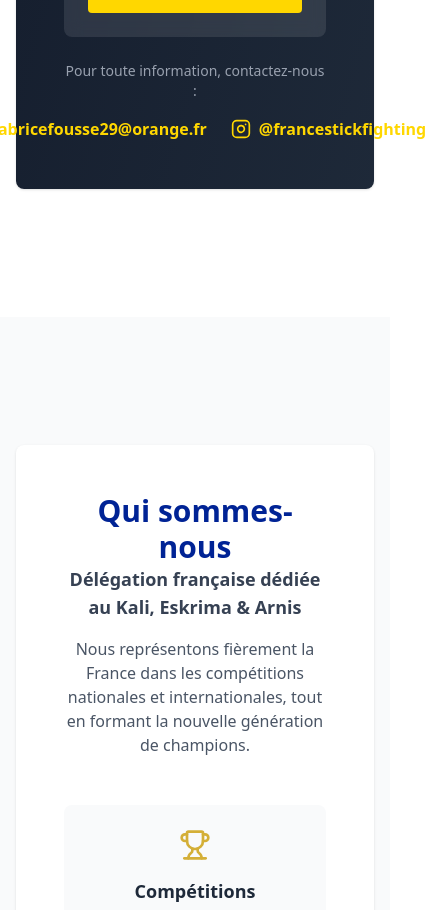
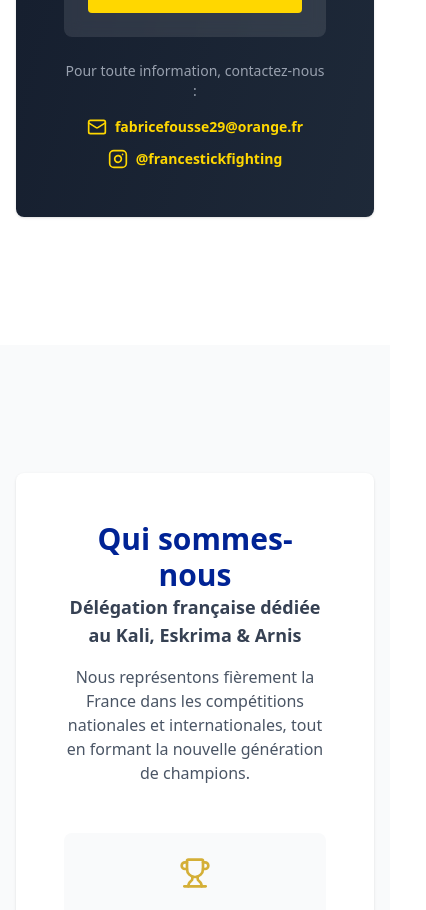
Before and after one commit to adjikpo/stickfighting_france, a Next.js app: page / in a window 390 px wide. Shown: the part 2144-3054 px from the top of the page, 426 px wide, since content can reach past the window. Built offline with nearby package versions, Linux system fonts and the light colour scheme.

Commit message:
WIP update V1

```diff
--- a/src/app/layout.tsx
+++ b/src/app/layout.tsx
@@ -13,6 +13,11 @@ export const metadata: Metadata = {
   description: "Fédération française de Kali Eskrima Arnis - Promouvoir le stick fighting en France et représenter la France dans les compétitions internationales",
   keywords: "kali, eskrima, arnis, stick fighting, france, fédération, arts martiaux, philippins, compétition",
   authors: [{ name: "France Stick Fighting" }],
+  icons: {
+    icon: '/favicon.png',
+    shortcut: '/favicon.png',
+    apple: '/favicon.png',
+  },
   openGraph: {
     title: "France Stick Fighting",
     description: "Fédération française de Kali Eskrima Arnis",
--- a/src/app/page.tsx
+++ b/src/app/page.tsx
@@ -241,16 +241,16 @@ export default function Home() {
                   <p className="text-sm text-gray-400 mb-4">
                     {t.contact.emailInfo}
                   </p>
-                  <div className="flex justify-center items-center gap-6">
+                  <div className="flex flex-col md:flex-row justify-center items-center gap-3 md:gap-6">
                     <div className="flex items-center gap-2">
                       <Mail className="text-[var(--or-light)]" size={20} />
-                      <p className="text-base font-semibold text-[var(--or-light)]">
+                      <p className="text-sm md:text-base font-semibold text-[var(--or-light)]">
                         fabricefousse29@orange.fr
                       </p>
                     </div>
                     <div className="flex items-center gap-2">
                       <Instagram className="text-[var(--or-light)]" size={20} />
-                      <p className="text-base font-semibold text-[var(--or-light)]">
+                      <p className="text-sm md:text-base font-semibold text-[var(--or-light)]">
                         @francestickfighting
                       </p>
                     </div>
```
Also changed, not shown: public/favicon.png (added), src/app/icon.png (added).
